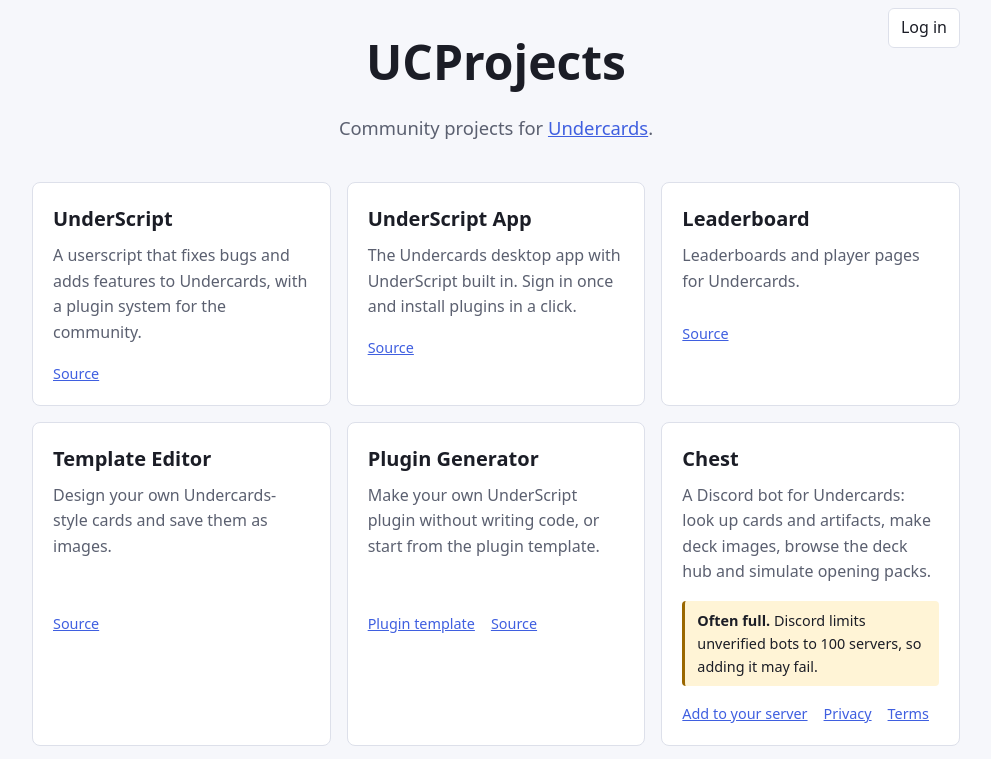
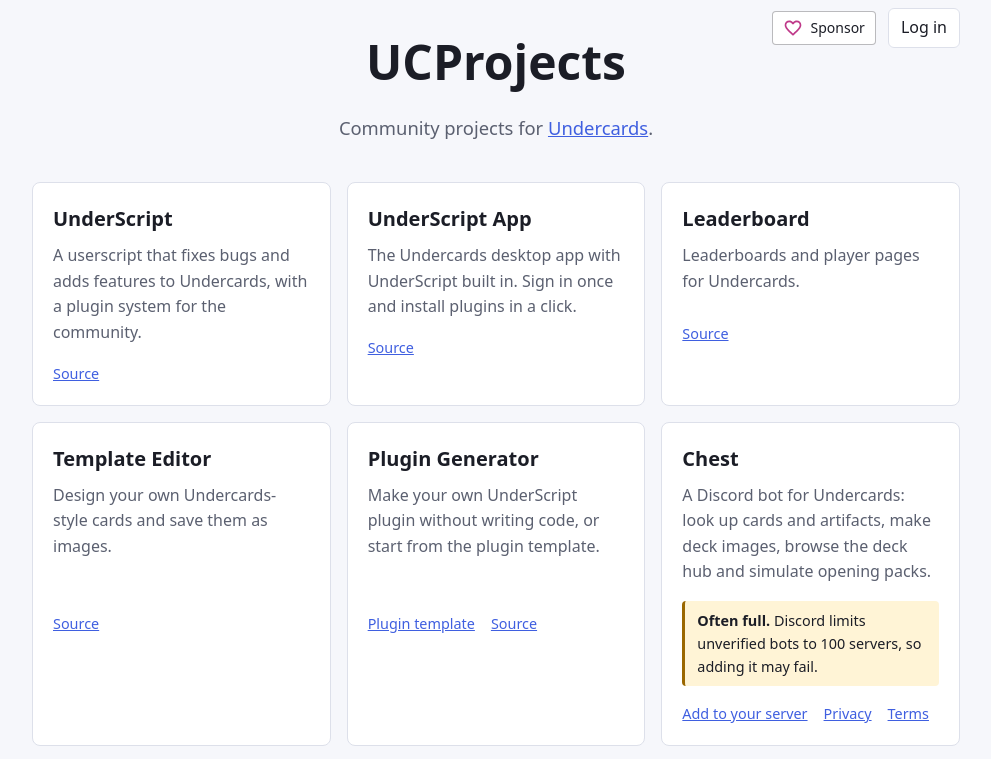
Before and after one commit to UCProjects/UCProjects.github.io, a plain HTML site: page index.html in a window 1280 px wide. Shown: the top 759 px of the page, without its empty margins (144-1135 px from the left). Drawn offline with Linux system fonts and the light colour scheme; no server answers.

Commit message:
feat: add a sponsor button to the header bar
Co-Authored-By: Claude Sonnet 5.5 <noreply@anthropic.com>

```diff
--- a/index.html
+++ b/index.html
@@ -116,8 +116,8 @@ main { padding-top: 40px; }
 .bar.show .bar-title { opacity: 1; visibility: visible; transition: opacity 0.2s ease; }
 .bar-title strong { font-size: 1.05rem; white-space: nowrap; }
 .bar-title span { color: var(--muted); font-size: 0.9rem; }
+.bar-actions { display: flex; align-items: center; gap: 12px; margin-left: auto; }
 .auth-trigger {
-  margin-left: auto;
   padding: 6px 12px;
   background: var(--surface);
   color: var(--text);
@@ -200,9 +200,31 @@ dialog [hidden] { display: none; }
 footer { padding-top: 56px; padding-bottom: 48px; color: var(--muted); font-size: 0.9rem; text-align: center; }
 @media (max-width: 720px) {
   .bar-title span { display: none; }
+  header { padding-top: 64px; }
 }
-@media (max-width: 479px) {
-  header { padding-top: 64px; }
+.sponsor {
+  display: inline-flex;
+  align-items: center;
+  gap: 8px;
+  padding: 4px 10px;
+  border: 1px solid rgba(255, 255, 255, 0.3);
+  border: 1px solid color-mix(in srgb, currentColor 30%, transparent);
+  border-radius: 4px;
+  color: inherit;
+  font: inherit;
+  font-size: 0.875rem;
+  font-weight: 400;
+  line-height: 1.75;
+  text-decoration: none;
+  white-space: nowrap;
+}
+.bar .sponsor { background: var(--surface); color: var(--text); }
+.bar .sponsor:hover, .bar .sponsor:focus-visible { background: var(--surface); border-color: var(--accent); }
+.sponsor svg { width: 20px; height: 20px; fill: #bf3989; }
+.sponsor:hover, .sponsor:focus-visible { background: rgba(128, 128, 128, 0.12); text-decoration: none; }
+@media (max-width: 599px) {
+  .sponsor span { display: none; }
+  .sponsor { padding: 4px 8px; }
 }
 </style>
 </head>
@@ -213,8 +235,11 @@ footer { padding-top: 56px; padding-bottom: 48px; color: var(--muted); font-size
       <strong>UCProjects</strong>
       <span>Community projects for Undercards</span>
     </div>
-    <button id="user" type="button" popovertarget="userMenu" class="auth-trigger authed username"></button>
-    <button id="login" type="button" popovertarget="loginMenu" class="auth-trigger unauthed">Log in</button>
+    <div class="bar-actions">
+      <a class="sponsor" href="https://github.com/sponsors/feildmaster" target="_blank" rel="noopener noreferrer" title="Sponsor feildmaster"><svg viewBox="0 0 24 24" aria-hidden="true"><path d="M16.5 3c-1.74 0-3.41.81-4.5 2.09C10.91 3.81 9.24 3 7.5 3 4.42 3 2 5.42 2 8.5c0 3.78 3.4 6.86 8.55 11.54L12 21.35l1.45-1.32C18.6 15.36 22 12.28 22 8.5 22 5.42 19.58 3 16.5 3zm-4.4 15.55-.1.1-.1-.1C7.14 14.24 4 11.39 4 8.5 4 6.5 5.5 5 7.5 5c1.54 0 3.04.99 3.57 2.36h1.87C13.46 5.99 14.96 5 16.5 5c2 0 3.5 1.5 3.5 3.5 0 2.89-3.14 5.74-7.9 10.05z"/></svg><span>Sponsor</span></a>
+      <button id="user" type="button" popovertarget="userMenu" class="auth-trigger authed username"></button>
+      <button id="login" type="button" popovertarget="loginMenu" class="auth-trigger unauthed">Log in</button>
+    </div>
   </div>
 </div>
 <p id="authError" class="auth-error" role="alert" hidden></p>
```
